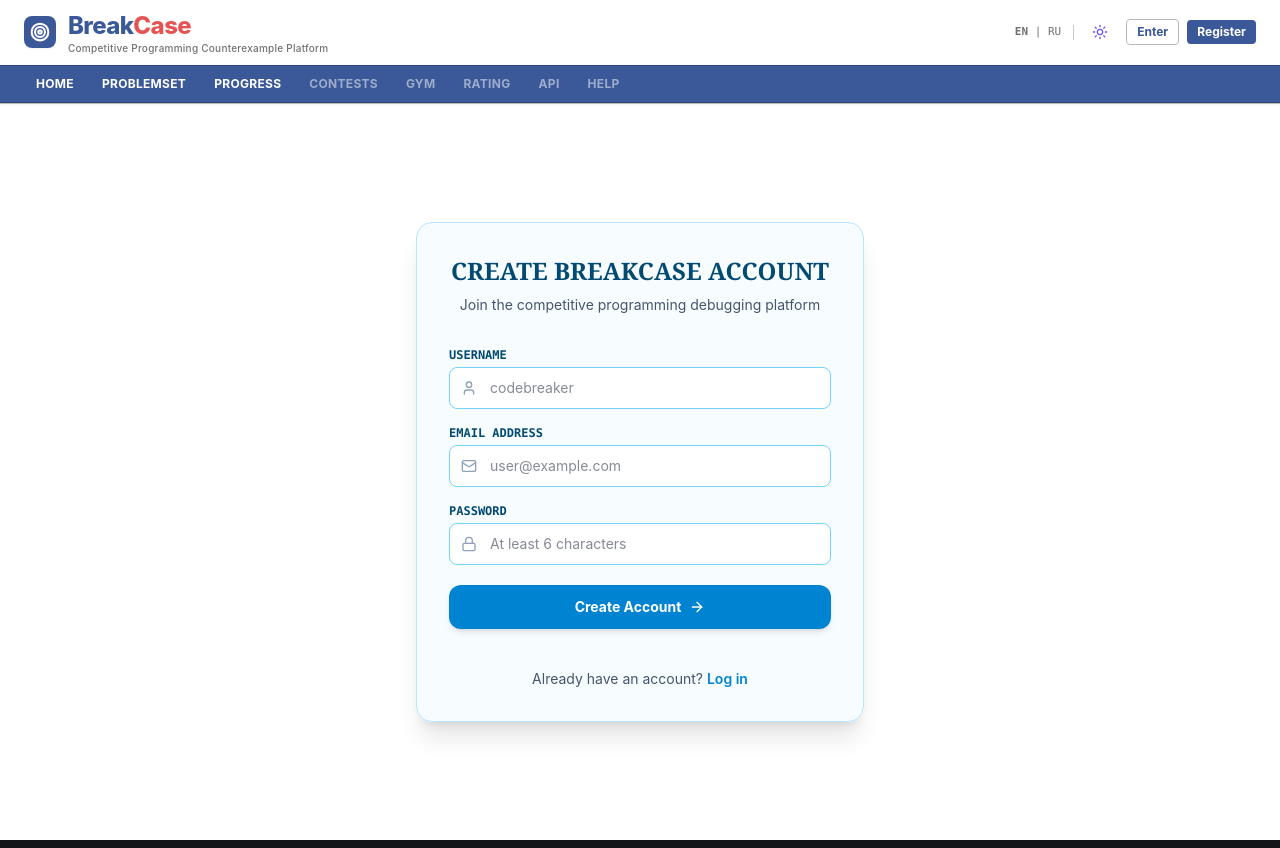
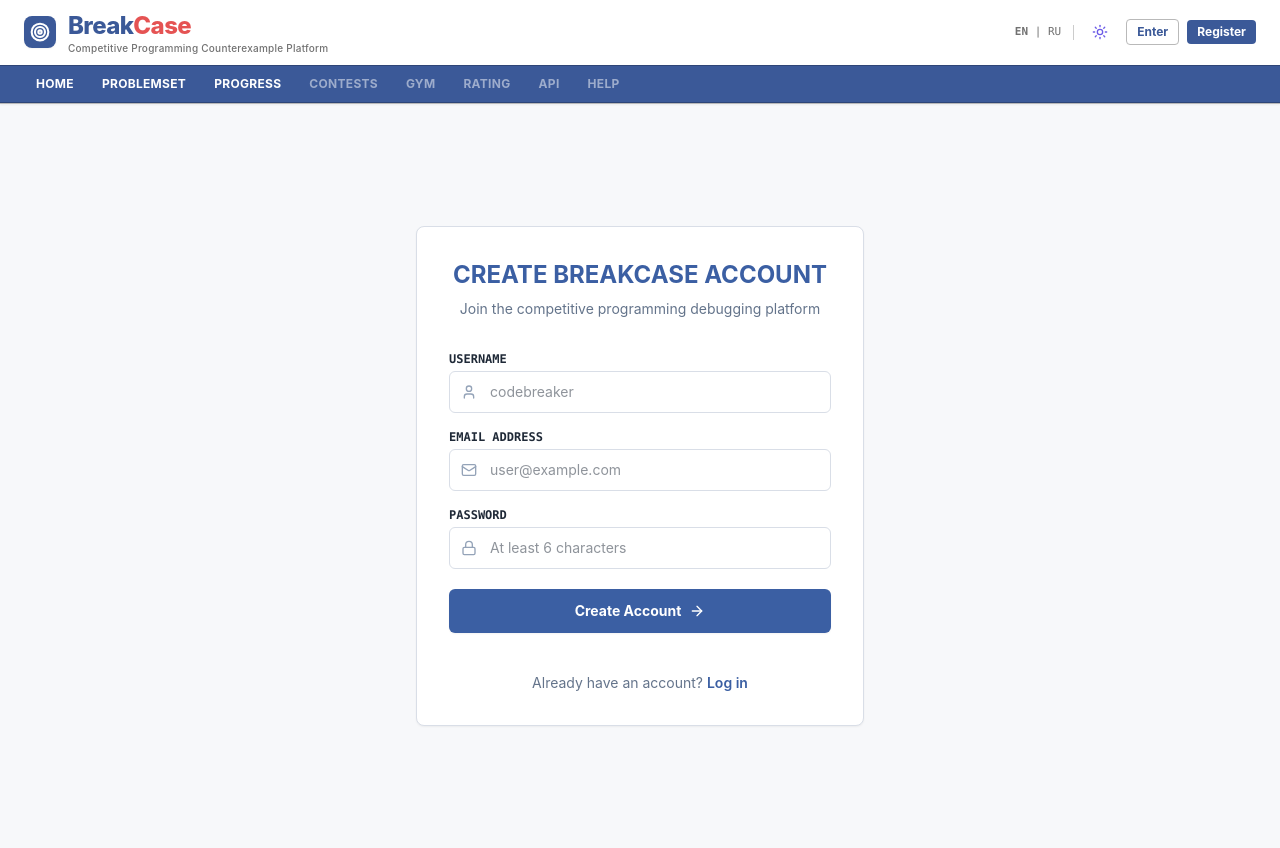
Before and after one commit to meh-akshaya/BreakCase, a React (Vite) app in the folder client/: page /register in a window 1280 px wide. Built offline with nearby package versions, Linux system fonts and the light colour scheme.

Commit message:
feat(pages): update RegisterPage form styling and input states

```diff
--- a/client/src/pages/RegisterPage.tsx
+++ b/client/src/pages/RegisterPage.tsx
@@ -44,22 +44,22 @@ export const RegisterPage: React.FC = () => {
   };
 
   return (
-    <div className="min-h-[calc(100vh-4rem)] flex items-center justify-center py-12 px-4 sm:px-6 lg:px-8 bg-white dark:bg-zinc-950 font-sans">
-      <div className="max-w-md w-full space-y-8 p-8 bg-sky-50/50 dark:bg-zinc-900 rounded-2xl border border-sky-200 dark:border-yellow-500/30 shadow-xl">
+    <div className="min-h-[calc(100vh-3.5rem)] flex items-center justify-center py-12 px-4 sm:px-6 lg:px-8 bg-[#F7F8FA] dark:bg-[#17181D] font-sans">
+      <div className="max-w-md w-full space-y-8 p-8 bg-white dark:bg-[#202127] rounded-lg border border-[#D9DEE7] dark:border-[#393443] shadow-xs">
 
         {/* Header */}
         <div className="text-center">
-          <h2 className="text-2xl font-extrabold text-sky-900 dark:text-yellow-400 font-serif uppercase">
+          <h2 className="text-2xl font-bold text-[#3B5FA3] dark:text-[#6C5CE7] uppercase">
             Create BreakCase Account
           </h2>
-          <p className="mt-2 text-sm text-slate-600 dark:text-zinc-400">
+          <p className="mt-2 text-sm text-[#64748B] dark:text-[#B7BBC7]">
             Join the competitive programming debugging platform
           </p>
         </div>
 
         {/* Error Alert */}
         {error && (
-          <div className="p-3.5 rounded-lg bg-rose-50 border border-rose-200 dark:bg-rose-950/40 dark:border-rose-500/40 text-rose-700 dark:text-rose-300 text-sm flex items-center space-x-2">
+          <div className="p-3.5 rounded-md bg-[#FDE8E8] border border-[#D9534F]/40 text-[#D9534F] text-sm flex items-center space-x-2">
             <AlertCircle className="w-4 h-4 shrink-0" />
             <span>{error}</span>
           </div>
@@ -71,11 +71,11 @@ export const RegisterPage: React.FC = () => {
 
             {/* Username */}
             <div>
-              <label className="block text-xs font-mono font-semibold text-sky-900 dark:text-yellow-400 uppercase mb-1">
+              <label className="block text-xs font-mono font-semibold text-[#1F2937] dark:text-[#F1F3F5] uppercase mb-1">
                 Username
               </label>
               <div className="relative">
-                <div className="absolute inset-y-0 left-0 pl-3 flex items-center pointer-events-none text-slate-400 dark:text-zinc-500">
+                <div className="absolute inset-y-0 left-0 pl-3 flex items-center pointer-events-none text-[#94A3B8] dark:text-[#858A99]">
                   <User className="w-4 h-4" />
                 </div>
                 <input
@@ -83,7 +83,7 @@ export const RegisterPage: React.FC = () => {
                   required
                   value={username}
                   onChange={(e) => setUsername(e.target.value)}
-                  className="w-full pl-10 pr-4 py-2.5 rounded-lg border border-sky-300 dark:border-yellow-500/40 bg-white dark:bg-black text-slate-900 dark:text-yellow-300 text-sm focus:outline-none focus:ring-2 focus:ring-sky-500 dark:focus:ring-yellow-400 transition-colors"
+                  className="w-full pl-10 pr-4 py-2.5 rounded-md border border-[#D9DEE7] dark:border-[#393443] bg-white dark:bg-[#1A1926] text-[#1F2937] dark:text-[#F1F3F5] text-sm focus:outline-none focus:ring-2 focus:ring-[#3B5FA3] dark:focus:ring-[#6C5CE7] transition-colors"
                   placeholder="codebreaker"
                 />
               </div>
@@ -91,11 +91,11 @@ export const RegisterPage: React.FC = () => {
 
             {/* Email */}
             <div>
-              <label className="block text-xs font-mono font-semibold text-sky-900 dark:text-yellow-400 uppercase mb-1">
+              <label className="block text-xs font-mono font-semibold text-[#1F2937] dark:text-[#F1F3F5] uppercase mb-1">
                 Email Address
               </label>
               <div className="relative">
-                <div className="absolute inset-y-0 left-0 pl-3 flex items-center pointer-events-none text-slate-400 dark:text-zinc-500">
+                <div className="absolute inset-y-0 left-0 pl-3 flex items-center pointer-events-none text-[#94A3B8] dark:text-[#858A99]">
                   <Mail className="w-4 h-4" />
                 </div>
                 <input
@@ -103,7 +103,7 @@ export const RegisterPage: React.FC = () => {
                   required
                   value={email}
                   onChange={(e) => setEmail(e.target.value)}
-                  className="w-full pl-10 pr-4 py-2.5 rounded-lg border border-sky-300 dark:border-yellow-500/40 bg-white dark:bg-black text-slate-900 dark:text-yellow-300 text-sm focus:outline-none focus:ring-2 focus:ring-sky-500 dark:focus:ring-yellow-400 transition-colors"
+                  className="w-full pl-10 pr-4 py-2.5 rounded-md border border-[#D9DEE7] dark:border-[#393443] bg-white dark:bg-[#1A1926] text-[#1F2937] dark:text-[#F1F3F5] text-sm focus:outline-none focus:ring-2 focus:ring-[#3B5FA3] dark:focus:ring-[#6C5CE7] transition-colors"
                   placeholder="user@example.com"
                 />
               </div>
@@ -111,11 +111,11 @@ export const RegisterPage: React.FC = () => {
 
             {/* Password */}
             <div>
-              <label className="block text-xs font-mono font-semibold text-sky-900 dark:text-yellow-400 uppercase mb-1">
+              <label className="block text-xs font-mono font-semibold text-[#1F2937] dark:text-[#F1F3F5] uppercase mb-1">
                 Password
               </label>
               <div className="relative">
-                <div className="absolute inset-y-0 left-0 pl-3 flex items-center pointer-events-none text-slate-400 dark:text-zinc-500">
+                <div className="absolute inset-y-0 left-0 pl-3 flex items-center pointer-events-none text-[#94A3B8] dark:text-[#858A99]">
                   <Lock className="w-4 h-4" />
                 </div>
                 <input
@@ -123,7 +123,7 @@ export const RegisterPage: React.FC = () => {
                   required
                   value={password}
                   onChange={(e) => setPassword(e.target.value)}
-                  className="w-full pl-10 pr-4 py-2.5 rounded-lg border border-sky-300 dark:border-yellow-500/40 bg-white dark:bg-black text-slate-900 dark:text-yellow-300 text-sm focus:outline-none focus:ring-2 focus:ring-sky-500 dark:focus:ring-yellow-400 transition-colors"
+                  className="w-full pl-10 pr-4 py-2.5 rounded-md border border-[#D9DEE7] dark:border-[#393443] bg-white dark:bg-[#1A1926] text-[#1F2937] dark:text-[#F1F3F5] text-sm focus:outline-none focus:ring-2 focus:ring-[#3B5FA3] dark:focus:ring-[#6C5CE7] transition-colors"
                   placeholder="At least 6 characters"
                 />
               </div>
@@ -134,7 +134,7 @@ export const RegisterPage: React.FC = () => {
           <button
             type="submit"
             disabled={loading}
-            className="w-full py-3 px-4 rounded-xl text-sm font-bold bg-sky-600 hover:bg-sky-500 dark:bg-yellow-400 dark:hover:bg-yellow-300 text-white dark:text-zinc-950 shadow-md transition-colors flex items-center justify-center space-x-2 disabled:opacity-50"
+            className="w-full py-3 px-4 rounded-md text-sm font-bold bg-[#3B5FA3] hover:bg-[#304F8C] dark:bg-[#6C5CE7] dark:hover:bg-[#7D6EFA] text-white transition-colors flex items-center justify-center space-x-2 disabled:opacity-50 shadow-xs"
           >
             <span>{loading ? 'Creating account...' : 'Create Account'}</span>
             {!loading && <ArrowRight className="w-4 h-4" />}
@@ -142,9 +142,9 @@ export const RegisterPage: React.FC = () => {
         </form>
 
         {/* Footer link */}
-        <div className="text-center text-sm text-slate-600 dark:text-zinc-400 pt-2">
+        <div className="text-center text-sm text-[#64748B] dark:text-[#B7BBC7] pt-2">
           Already have an account?{' '}
-          <Link to="/login" className="font-semibold text-sky-600 dark:text-yellow-400 hover:underline">
+          <Link to="/login" className="font-semibold text-[#3B5FA3] dark:text-[#6C5CE7] hover:underline">
             Log in
           </Link>
         </div>
```
